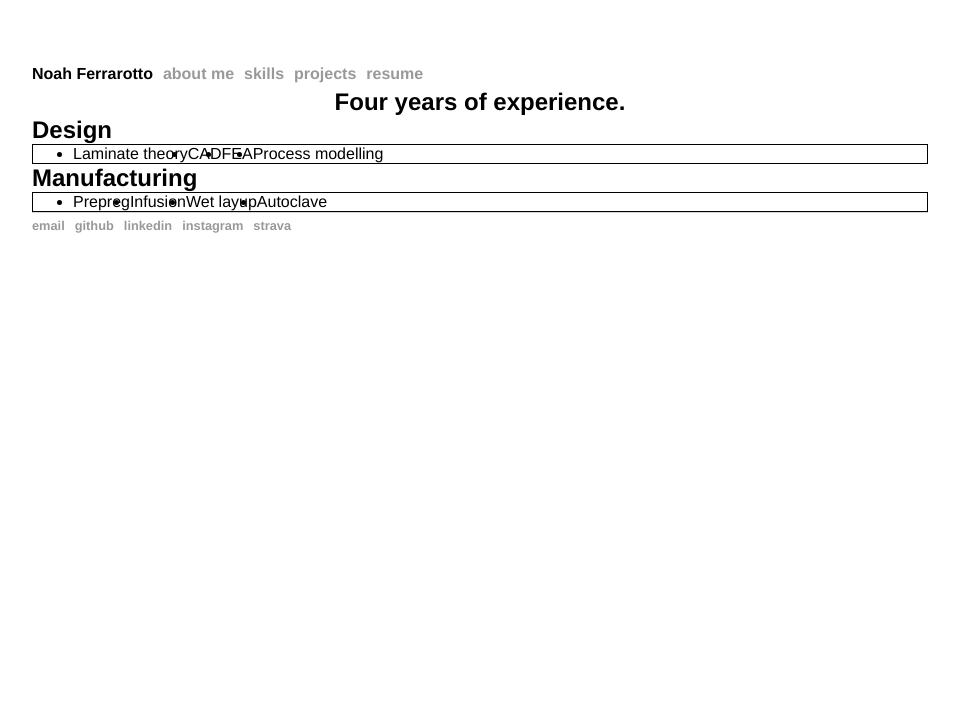
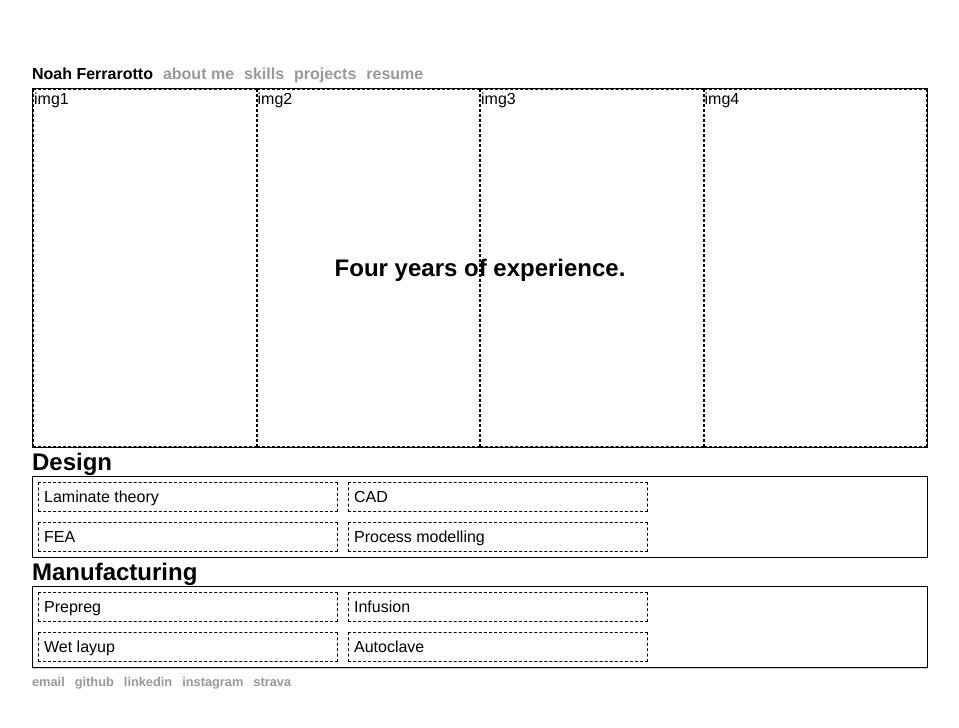
Before and after one commit to noahfer/noahfer.github.io, a Jekyll site: the page built from skills/index.md, in a window 1280 px wide. Shown: the top 728 px of the page, without its empty margins (160-1119 px from the left). Built offline with Jekyll 4.4.1, drawn with Linux system fonts in a browser that asks for light colours.

Commit message:
Update index.md

```diff
--- a/skills/index.md
+++ b/skills/index.md
@@ -1,20 +1,30 @@
 ---
 layout: default
-title: skills
+title: skills | Noah Ferrarotto
 ---
 
-<h2 style="text-align: center;"> Four years of experience.</h2>
+<div id="experience">
+	<div id="xp-background">
+		<div>img1</div>
+		<div>img2</div>
+		<div>img3</div>
+		<div>img4</div>
+	</div>
+	<div id="xp-text">
+		<h2>Four years of experience.</h2>
+	</div>
+</div>
 <h2>Design</h2>
-<ul class="skills">
-	<li>Laminate theory</li>
-	<li>CAD</li>
-	<li>FEA</li>
-	<li>Process modelling</li>
-</ul>
+<div class="skills">
+	<div>Laminate theory</div>
+	<div>CAD</div>
+	<div>FEA</div>
+	<div>Process modelling</div>
+</div>
 <h2>Manufacturing</h2>
-<ul class="skills">
-	<li>Prepreg</li>
-	<li>Infusion</li>
-	<li>Wet layup</li>
-	<li>Autoclave</li>
-</ul>
+<div class="skills">
+	<div>Prepreg</div>
+	<div>Infusion</div>
+	<div>Wet layup</div>
+	<div>Autoclave</div>
+</div>
```
